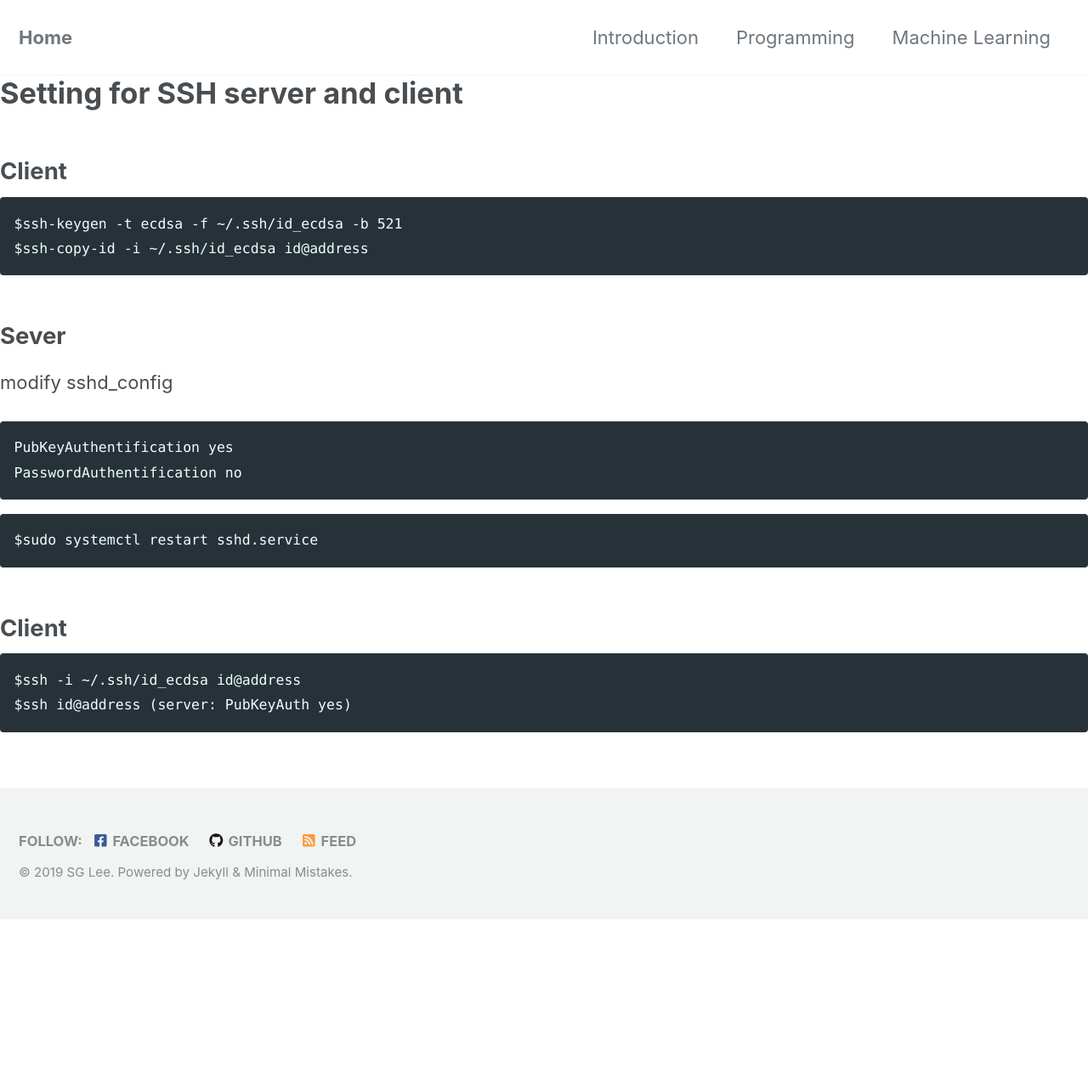
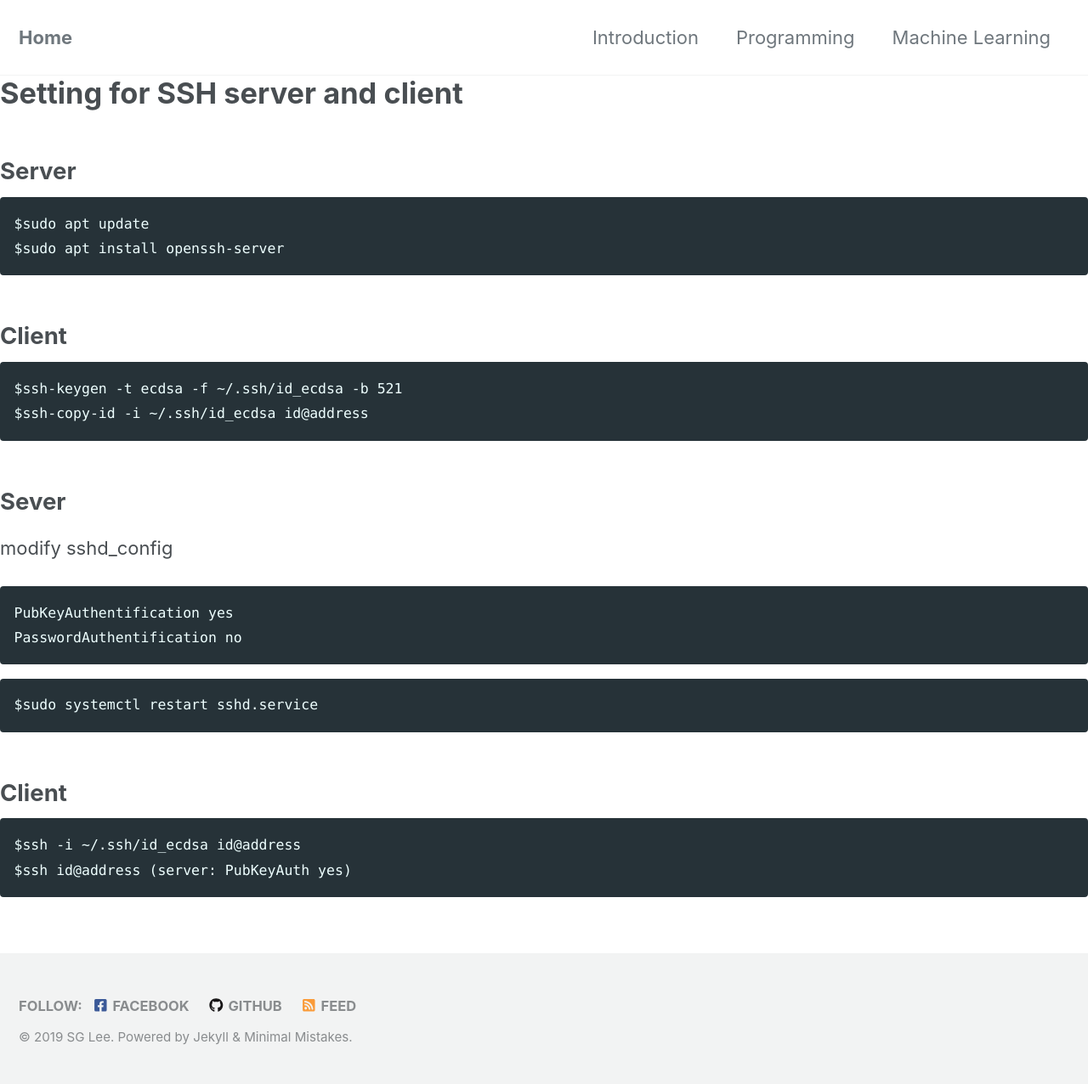
Before and after one commit to sglee-net/sglee-net.github.io, a Jekyll site: the page built from development_environment/ssh.md, in a window 1280 px wide. Shown: the whole page at 85% size. Built offline with Jekyll 4.4.1, drawn with Linux system fonts in a browser that asks for light colours; cached includes are drawn as plain includes; nearby versions of some CDN libraries; our own code applies the rules of GitHub Pages for plain Markdown files; before the commit the page ends 1082 px from its top, so only the background shows below that.

Commit message:
Update ssh.md

````diff
--- a/development_environment/ssh.md
+++ b/development_environment/ssh.md
@@ -1,5 +1,9 @@
 # Setting for SSH server and client
-
+## Server
+```
+$sudo apt update
+$sudo apt install openssh-server
+```
 ## Client
 ```
 $ssh-keygen -t ecdsa -f ~/.ssh/id_ecdsa -b 521
````
